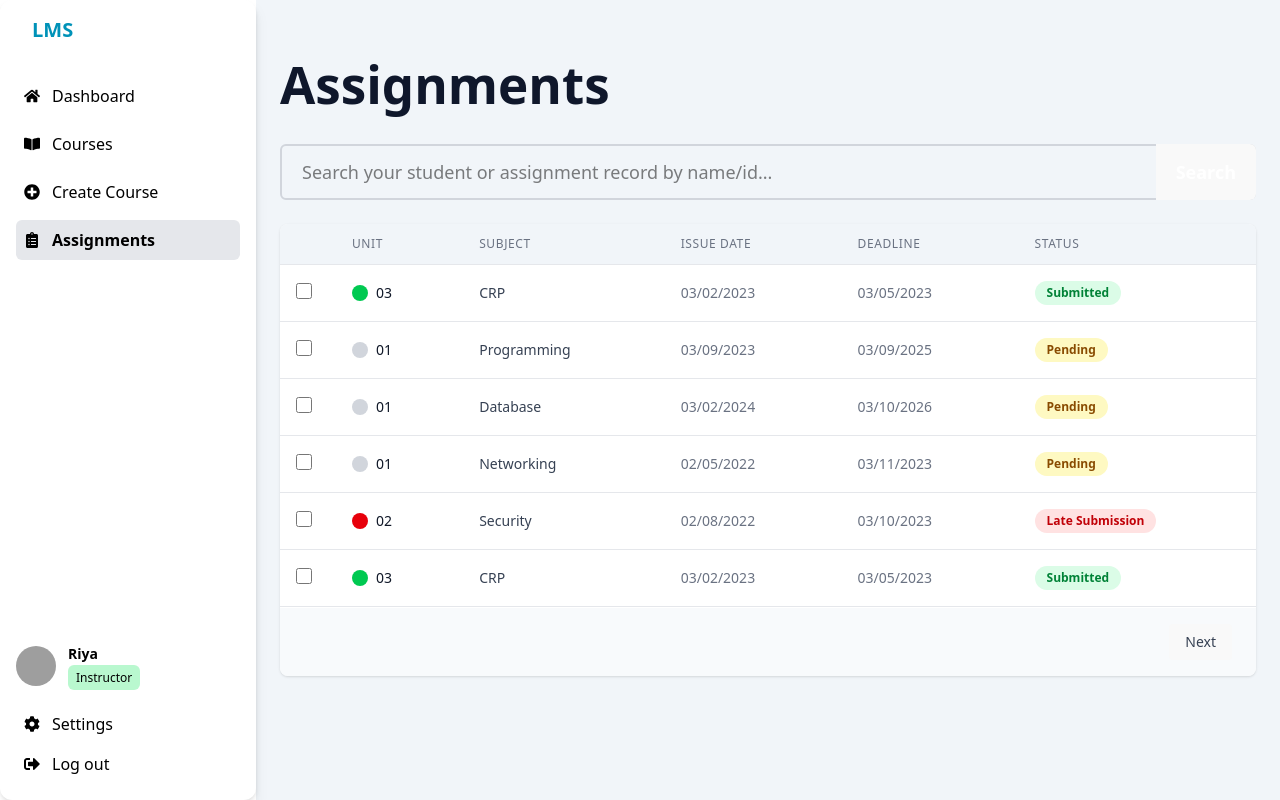
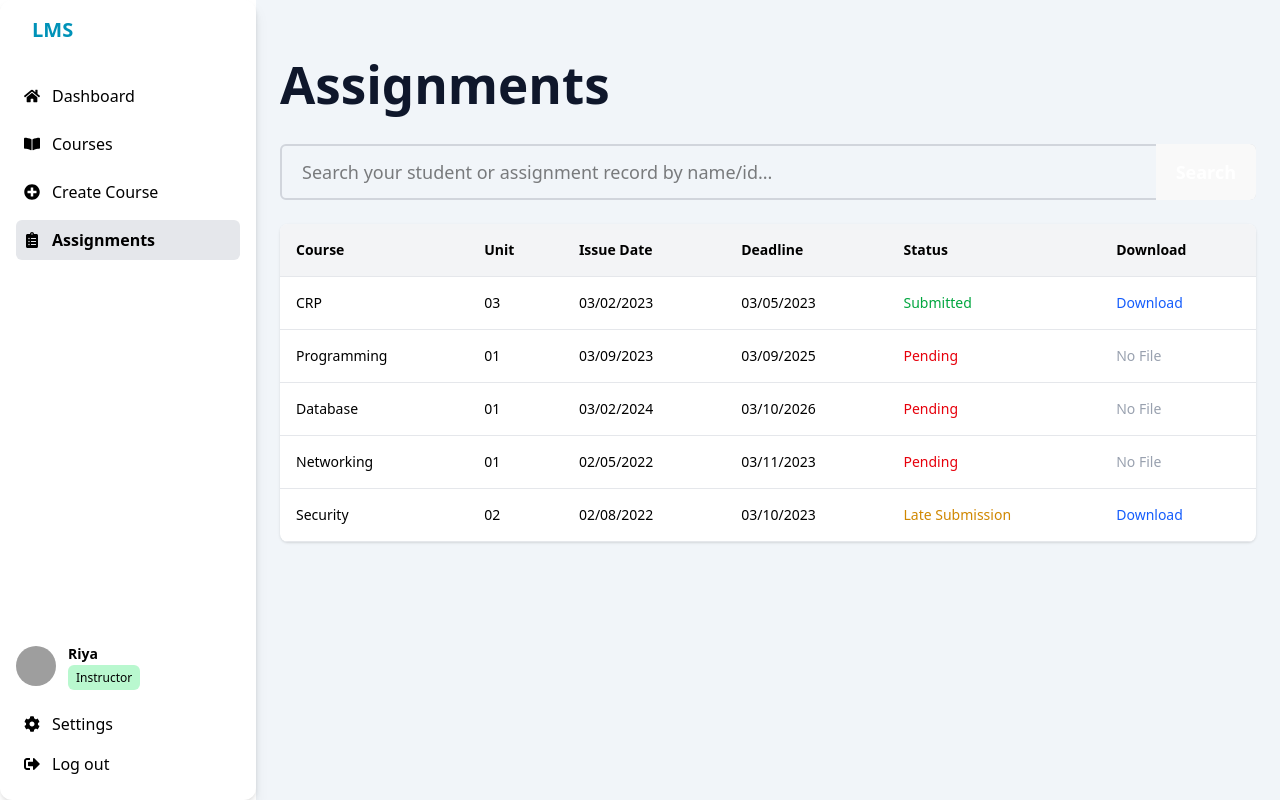
Before and after one commit to singh-aayush/Lms, a React (Vite) app: page /assignments in a window 1280 px wide. Built offline with nearby package versions, Linux system fonts and the light colour scheme; grey boxes are pictures that could not be loaded.

Commit message:
major changes in assignment and home page

```diff
--- a/src/Components/Instructor_assignment_component/assignmentPage.jsx
+++ b/src/Components/Instructor_assignment_component/assignmentPage.jsx
@@ -1,161 +1,59 @@
-// import { useState } from 'react';
-// import { FiDownload } from 'react-icons/fi';
-
-// function Assignment() {
-//   const [searchTerm, setSearchTerm] = useState('');
-
-//   const assignmentsData = [
-//     { studentName: 'Ashutosh', studentId: '155258', email: 'ashutosh@example.com', status: 'Submitted', file: '/files/assignment1.pdf' },
-//     { studentName: 'Navneet', studentId: '165482', email: 'navneet@example.com', status: 'Pending', file: '/files/assignment2.pdf' },
-//     { studentName: 'Brijesh', studentId: '245756', email: 'brijesh@example.com', status: 'Submitted', file: '/files/assignment3.pdf' },
-//     { studentName: 'Sanskar', studentId: '854625', email: 'sanskar@example.com', status: 'Late Submission', file: '/files/assignment4.pdf' },
-//     { studentName: 'Riya', studentId: '136428', email: 'riya@example.com', status: 'Pending', file: '/files/assignment5.pdf' },
-//   ];
-
-//   const filteredAssignments = assignmentsData.filter((assignment) =>
-//     assignment.studentName.toLowerCase().includes(searchTerm.toLowerCase()) ||
-//     assignment.studentId.includes(searchTerm) ||
-//     assignment.email.toLowerCase().includes(searchTerm.toLowerCase())
-//   );
-
-//   return (
-//     <div className="max-w-7xl mx-auto px-4 py-4 sm:px-6 lg:px-6 lg:py-16 sm:py-6 text-sm sm:text-sm md:text-base lg:text-base">
-//       {/* Heading */}
-//       <div className="flex items-center justify-between mb-6">
-//         <h1 className="text-base sm:text-lg md:text-xl lg:text-3xl font-bold text-slate-900">
-//           Assignments
-//         </h1>
-//       </div>
-
-//       {/* Search */}
-//       <div className="mb-6">
-//         <div className="relative w-full">
-//           <input
-//             type="text"
-//             placeholder="Search by name, ID, or email..."
-//             value={searchTerm}
-//             onChange={(e) => setSearchTerm(e.target.value)}
-//             className="w-full p-3 pr-24 border-2 border-gray-300 rounded-md text-black focus:outline-none text-sm sm:text-sm md:text-base"
-//           />
-//           <button className="absolute right-0 top-0 h-full bg-cyan-500 text-white px-5 font-semibold rounded-r-md cursor-pointer text-sm sm:text-sm md:text-base">
-//             Search
-//           </button>
-//         </div>
-//       </div>
-
-//       {/* Table on medium+ screens */}
-//       <div className="hidden md:block">
-//         <div className="overflow-x-auto bg-white rounded-lg shadow">
-//           <table className="min-w-full text-sm">
-//             <thead className="bg-gray-100 border-b border-gray-200">
-//               <tr>
-//                 <th className="text-left p-4">Student Name</th>
-//                 <th className="text-left p-4">Student ID</th>
-//                 <th className="text-left p-4">Email ID</th>
-//                 <th className="text-left p-4">Status</th>
-//                 <th className="text-left p-4">Download</th>
-//               </tr>
-//             </thead>
-//             <tbody>
-//               {filteredAssignments.map((assignment, index) => (
-//                 <tr key={index} className="border-b border-gray-200 hover:bg-gray-50 text-sm">
-//                   <td className="p-4">{assignment.studentName}</td>
-//                   <td className="p-4">{assignment.studentId}</td>
-//                   <td className="p-4">{assignment.email}</td>
-//                   <td className="p-4">
-//                     <span className={`font-medium ${
-//                       assignment.status === 'Submitted'
-//                         ? 'text-green-600'
-//                         : assignment.status === 'Pending'
-//                         ? 'text-yellow-600'
-//                         : 'text-red-600'
-//                     }`}>
-//                       {assignment.status}
-//                     </span>
-//                   </td>
-//                   <td className="p-4">
-//                     <a
-//                       href={assignment.file}
-//                       download
-//                       className="inline-flex items-center gap-1 bg-cyan-500 text-white px-2 py-1 rounded hover:bg-cyan-600 transition whitespace-nowrap"
-//                     >
-//                       <FiDownload className="w-4 h-4" />
-//                       Download
-//                     </a>
-//                   </td>
-//                 </tr>
-//               ))}
-//             </tbody>
-//           </table>
-//         </div>
-//       </div>
-
-//       {/* Card layout on small screens */}
-//       <div className="md:hidden space-y-4">
-//         {filteredAssignments.map((assignment, index) => (
-//           <div key={index} className="bg-white rounded-lg shadow p-4 space-y-2 text-sm">
-//             <div><strong>Student Name:</strong> {assignment.studentName}</div>
-//             <div><strong>Student ID:</strong> {assignment.studentId}</div>
-//             <div><strong>Email:</strong> {assignment.email}</div>
-//             <div>
-//               <strong>Status:</strong>{' '}
-//               <span className={`font-medium ${
-//                 assignment.status === 'Submitted'
-//                   ? 'text-green-600'
-//                   : assignment.status === 'Pending'
-//                   ? 'text-yellow-600'
-//                   : 'text-red-600'
-//               }`}>
-//                 {assignment.status}
-//               </span>
-//             </div>
-//             <div>
-//               <a
-//                 href={assignment.file}
-//                 download
-//                 className="inline-flex items-center gap-1 bg-blue-500 text-white px-3 py-1 rounded hover:bg-blue-600 transition text-sm"
-//               >
-//                 <FiDownload className="w-4 h-4" />
-//                 Download
-//               </a>
-//             </div>
-//           </div>
-//         ))}
-//       </div>
-//     </div>
-//   );
-// }
-
-// export default Assignment;
-
-
 import { useState } from 'react';
-import AssignmentTable from '../Instructor_assignment_component/assignmentTable';
 import SearchBar from '../Instructor_assignment_component/searchBar';
 
 function Home() {
   const [searchTerm, setSearchTerm] = useState('');
 
   const assignmentsData = [
-    { unit: '03', subject: 'CRP', issuesDate: '03/02/2023', deadline: '03/05/2023', status: 'Submitted' },
-    { unit: '01', subject: 'Programming', issuesDate: '03/09/2023', deadline: '03/09/2025', status: 'Pending' },
-    { unit: '01', subject: 'Database', issuesDate: '03/02/2024', deadline: '03/10/2026', status: 'Pending' },
-    { unit: '01', subject: 'Networking', issuesDate: '02/05/2022', deadline: '03/11/2023', status: 'Pending' },
-    { unit: '02', subject: 'Security', issuesDate: '02/08/2022', deadline: '03/10/2023', status: 'Late Submission' },
-    { unit: '03', subject: 'CRP', issuesDate: '03/02/2023', deadline: '03/05/2023', status: 'Submitted' },
-    { unit: '01', subject: 'Programming', issuesDate: '03/09/2023', deadline: '03/09/2025', status: 'Pending' },
-    { unit: '01', subject: 'Database', issuesDate: '03/02/2024', deadline: '03/10/2026', status: 'Pending' },
-    { unit: '01', subject: 'Networking', issuesDate: '02/05/2022', deadline: '03/11/2023', status: 'Pending' },
-    { unit: '02', subject: 'Security', issuesDate: '02/08/2022', deadline: '03/10/2023', status: 'Late Submission' },
+    {
+      course: 'CRP',
+      unit: '03',
+      issuesDate: '03/02/2023',
+      deadline: '03/05/2023',
+      status: 'Submitted',
+      file: '/files/crp-unit3.pdf',
+    },
+    {
+      course: 'Programming',
+      unit: '01',
+      issuesDate: '03/09/2023',
+      deadline: '03/09/2025',
+      status: 'Pending',
+      file: null,
+    },
+    {
+      course: 'Database',
+      unit: '01',
+      issuesDate: '03/02/2024',
+      deadline: '03/10/2026',
+      status: 'Pending',
+      file: null,
+    },
+    {
+      course: 'Networking',
+      unit: '01',
+      issuesDate: '02/05/2022',
+      deadline: '03/11/2023',
+      status: 'Pending',
+      file: null,
+    },
+    {
+      course: 'Security',
+      unit: '02',
+      issuesDate: '02/08/2022',
+      deadline: '03/10/2023',
+      status: 'Late Submission',
+      file: '/files/security-unit2-late.pdf',
+    },
   ];
 
   const filteredAssignments = assignmentsData.filter(assignment =>
-    assignment.subject.toLowerCase().includes(searchTerm.toLowerCase()) ||
+    assignment.course.toLowerCase().includes(searchTerm.toLowerCase()) ||
     assignment.unit.toLowerCase().includes(searchTerm.toLowerCase())
   );
 
   return (
-    <div className="max-w-7xl mx-auto px-0 px-4 lg:px-6 py-4 lg:py-12">
+    <div className="max-w-7xl mx-auto px-4 lg:px-6 py-4 lg:py-12">
       {/* Heading */}
       <div className="flex items-center justify-between mb-8 mt-2">
         <h1 className="text-lg sm:text-xl md:text-2xl lg:text-3xl font-bold text-slate-900">
@@ -163,9 +61,93 @@ function Home() {
         </h1>
       </div>
 
-      {/* Search and Table */}
+      {/* Search Bar */}
       <SearchBar searchTerm={searchTerm} setSearchTerm={setSearchTerm} />
-      <AssignmentTable assignments={filteredAssignments} />
+
+      {/* Table view for tablet/desktop */}
+      <div className="hidden sm:block">
+        <div className="overflow-x-auto bg-white rounded-lg shadow mt-4">
+          <table className="min-w-full text-sm">
+            <thead className="bg-gray-100 border-b border-gray-200">
+              <tr>
+                <th className="text-left p-4">Course</th>
+                <th className="text-left p-4">Unit</th>
+                <th className="text-left p-4">Issue Date</th>
+                <th className="text-left p-4">Deadline</th>
+                <th className="text-left p-4">Status</th>
+                <th className="text-left p-4">Download</th>
+              </tr>
+            </thead>
+            <tbody>
+              {filteredAssignments.map((assignment, index) => (
+                <tr key={index} className="border-b border-gray-200 hover:bg-gray-50">
+                  <td className="p-4">{assignment.course}</td>
+                  <td className="p-4">{assignment.unit}</td>
+                  <td className="p-4">{assignment.issuesDate}</td>
+                  <td className="p-4">{assignment.deadline}</td>
+                  <td className="p-4">
+                    <span className={`font-medium ${
+                      assignment.status === 'Submitted' ? 'text-green-600'
+                      : assignment.status === 'Late Submission' ? 'text-yellow-600'
+                      : 'text-red-600'
+                    }`}>
+                      {assignment.status}
+                    </span>
+                  </td>
+                  <td className="p-4">
+                    {assignment.file ? (
+                      <a
+                        href={assignment.file}
+                        download
+                        className="text-blue-600 hover:underline font-medium"
+                      >
+                        Download
+                      </a>
+                    ) : (
+                      <span className="text-gray-400">No File</span>
+                    )}
+                  </td>
+                </tr>
+              ))}
+            </tbody>
+          </table>
+        </div>
+      </div>
+
+      {/* Card view for mobile */}
+      <div className="sm:hidden mt-4 space-y-4">
+        {filteredAssignments.map((assignment, index) => (
+          <div key={index} className="bg-white shadow rounded-lg p-4">
+            <p><span className="font-semibold">Course:</span> {assignment.course}</p>
+            <p><span className="font-semibold">Unit:</span> {assignment.unit}</p>
+            <p><span className="font-semibold">Issue Date:</span> {assignment.issuesDate}</p>
+            <p><span className="font-semibold">Deadline:</span> {assignment.deadline}</p>
+            <p>
+              <span className="font-semibold">Status:</span>{' '}
+              <span className={`font-medium ${
+                assignment.status === 'Submitted' ? 'text-green-600'
+                : assignment.status === 'Late Submission' ? 'text-yellow-600'
+                : 'text-red-600'
+              }`}>
+                {assignment.status}
+              </span>
+            </p>
+            <p className="mt-2">
+              {assignment.file ? (
+                <a
+                  href={assignment.file}
+                  download
+                  className="inline-block text-blue-600 font-medium hover:underline"
+                >
+                  Download
+                </a>
+              ) : (
+                <span className="text-gray-400">No File</span>
+              )}
+            </p>
+          </div>
+        ))}
+      </div>
     </div>
   );
 }
--- a/src/Components/Instructor_home_component/home.jsx
+++ b/src/Components/Instructor_home_component/home.jsx
@@ -1,74 +1,53 @@
-// import { useState } from 'react';
-// import AssignmentTable from '../Instructor_assignment_component/assignmentTable';
-// import SearchBar from '../Instructor_assignment_component/searchBar';
-
-// function Home() {
-//   const [searchTerm, setSearchTerm] = useState('');
-
-//   const assignmentsData = [
-//     { unit: '03', subject: 'CRP', issuesDate: '03/02/2023', deadline: '03/05/2023', status: 'Submitted' },
-//     { unit: '01', subject: 'Programming', issuesDate: '03/09/2023', deadline: '03/09/2025', status: 'Pending' },
-//     { unit: '01', subject: 'Database', issuesDate: '03/02/2024', deadline: '03/10/2026', status: 'Pending' },
-//     { unit: '01', subject: 'Networking', issuesDate: '02/05/2022', deadline: '03/11/2023', status: 'Pending' },
-//     { unit: '02', subject: 'Security', issuesDate: '02/08/2022', deadline: '03/10/2023', status: 'Late Submission' },
-//     { unit: '03', subject: 'CRP', issuesDate: '03/02/2023', deadline: '03/05/2023', status: 'Submitted' },
-//     { unit: '01', subject: 'Programming', issuesDate: '03/09/2023', deadline: '03/09/2025', status: 'Pending' },
-//     { unit: '01', subject: 'Database', issuesDate: '03/02/2024', deadline: '03/10/2026', status: 'Pending' },
-//     { unit: '01', subject: 'Networking', issuesDate: '02/05/2022', deadline: '03/11/2023', status: 'Pending' },
-//     { unit: '02', subject: 'Security', issuesDate: '02/08/2022', deadline: '03/10/2023', status: 'Late Submission' },
-//   ];
-
-//   const filteredAssignments = assignmentsData.filter(assignment =>
-//     assignment.subject.toLowerCase().includes(searchTerm.toLowerCase()) ||
-//     assignment.unit.toLowerCase().includes(searchTerm.toLowerCase())
-//   );
-
-//   return (
-//     <div className="max-w-7xl mx-auto px-0 px-4 lg:px-6 py-4 lg:py-12">
-//       {/* Heading */}
-//       <div className="flex items-center justify-between mb-8 mt-2">
-//         <h1 className="text-lg sm:text-xl md:text-2xl lg:text-3xl font-bold text-slate-900">
-//           Dashboard
-//         </h1>
-//       </div>
-
-//       {/* Search and Table */}
-//       <SearchBar searchTerm={searchTerm} setSearchTerm={setSearchTerm} />
-//       <AssignmentTable assignments={filteredAssignments} />
-//     </div>
-//   );
-// }
-
-// export default Home;
-
-
 import { useState } from 'react';
-import { FiDownload } from 'react-icons/fi';
 
 function Assignment() {
   const [searchTerm, setSearchTerm] = useState('');
+  const [selectedCourse, setSelectedCourse] = useState('All');
 
   const assignmentsData = [
-    { studentName: 'Ashutosh', studentId: '155258', email: 'ashutosh@example.com', status: 'Active', file: '/files/assignment1.pdf' },
-    { studentName: 'Navneet', studentId: '165482', email: 'navneet@example.com', status: 'Active', file: '/files/assignment2.pdf' },
-    { studentName: 'Brijesh', studentId: '245756', email: 'brijesh@example.com', status: 'InActive', file: '/files/assignment3.pdf' },
-    { studentName: 'Sanskar', studentId: '854625', email: 'sanskar@example.com', status: 'Active', file: '/files/assignment4.pdf' },
-    { studentName: 'Riya', studentId: '136428', email: 'riya@example.com', status: 'InActive', file: '/files/assignment5.pdf' },
+    { studentName: 'Ashutosh', studentId: '155258', email: 'ashutosh@example.com', status: 'Active', course: 'React JS' },
+    { studentName: 'Navneet', studentId: '165482', email: 'navneet@example.com', status: 'Active', course: 'Node JS' },
+    { studentName: 'Brijesh', studentId: '245756', email: 'brijesh@example.com', status: 'InActive', course: 'MongoDB' },
+    { studentName: 'Sanskar', studentId: '854625', email: 'sanskar@example.com', status: 'Active', course: 'React JS' },
+    { studentName: 'Riya', studentId: '136428', email: 'riya@example.com', status: 'InActive', course: 'Node JS' },
   ];
 
-  const filteredAssignments = assignmentsData.filter((assignment) =>
-    assignment.studentName.toLowerCase().includes(searchTerm.toLowerCase()) ||
-    assignment.studentId.includes(searchTerm) ||
-    assignment.email.toLowerCase().includes(searchTerm.toLowerCase())
-  );
+  const uniqueCourses = ['All', ...new Set(assignmentsData.map(a => a.course))];
+
+  const filteredAssignments = assignmentsData.filter((assignment) => {
+    const matchesSearch = assignment.studentName.toLowerCase().includes(searchTerm.toLowerCase()) ||
+                          assignment.studentId.includes(searchTerm) ||
+                          assignment.email.toLowerCase().includes(searchTerm.toLowerCase());
+
+    const matchesCourse = selectedCourse === 'All' || assignment.course === selectedCourse;
+
+    return matchesSearch && matchesCourse;
+  });
 
   return (
     <div className="max-w-7xl mx-auto px-4 py-4 sm:px-6 lg:px-6 lg:py-16 sm:py-6 text-sm sm:text-sm md:text-base lg:text-base">
+
       {/* Heading */}
       <div className="flex items-center justify-between mb-6">
         <h1 className="text-base sm:text-lg md:text-xl lg:text-3xl font-bold text-slate-900">
           Dashboard
         </h1>
+      </div>
+
+      {/* Course Filter */}
+      <div className="mb-4">
+        <label className="block mb-1 font-medium">Filter by Course</label>
+        <select
+          value={selectedCourse}
+          onChange={(e) => setSelectedCourse(e.target.value)}
+          className="w-full p-2 border-2 border-gray-300 rounded-md text-black focus:outline-none"
+        >
+          {uniqueCourses.map((course, index) => (
+            <option key={index} value={course}>
+              {course}
+            </option>
+          ))}
+        </select>
       </div>
 
       {/* Search */}
@@ -81,13 +60,10 @@ function Assignment() {
             onChange={(e) => setSearchTerm(e.target.value)}
             className="w-full p-3 pr-24 border-2 border-gray-300 rounded-md text-black focus:outline-none text-sm sm:text-sm md:text-base"
           />
-          <button className="absolute right-0 top-0 h-full bg-[#49BBBD] text-white px-5 font-semibold rounded-r-md cursor-pointer text-sm sm:text-sm md:text-base">
-            Search
-          </button>
         </div>
       </div>
 
-      {/* Table on medium+ screens */}
+      {/* Table for medium+ screens */}
       <div className="hidden md:block">
         <div className="overflow-x-auto bg-white rounded-lg shadow">
           <table className="min-w-full text-sm">
@@ -96,8 +72,8 @@ function Assignment() {
                 <th className="text-left p-4">Student Name</th>
                 <th className="text-left p-4">Student ID</th>
                 <th className="text-left p-4">Email ID</th>
+                <th className="text-left p-4">Course</th>
                 <th className="text-left p-4">Status</th>
-                <th className="text-left p-4">Download</th>
               </tr>
             </thead>
             <tbody>
@@ -106,24 +82,13 @@ function Assignment() {
                   <td className="p-4">{assignment.studentName}</td>
                   <td className="p-4">{assignment.studentId}</td>
                   <td className="p-4">{assignment.email}</td>
+                  <td className="p-4">{assignment.course}</td>
                   <td className="p-4">
                     <span className={`font-medium ${
-                      assignment.status === 'Active'
-                        ? 'text-green-600'
-                        : 'text-red-600'
+                      assignment.status === 'Active' ? 'text-green-600' : 'text-red-600'
                     }`}>
                       {assignment.status}
                     </span>
-                  </td>
-                  <td className="p-4">
-                    <a
-                      href={assignment.file}
-                      download
-                      className="inline-flex items-center gap-1 bg-[#49BBBD] text-white px-2 py-1 rounded hover:bg-[#49BBBD] transition whitespace-nowrap"
-                    >
-                      <FiDownload className="w-4 h-4" />
-                      Download
-                    </a>
                   </td>
                 </tr>
               ))}
@@ -132,34 +97,21 @@ function Assignment() {
         </div>
       </div>
 
-      {/* Card layout on small screens */}
+      {/* Card layout for small screens */}
       <div className="md:hidden space-y-4">
         {filteredAssignments.map((assignment, index) => (
           <div key={index} className="bg-white rounded-lg shadow p-4 space-y-2 text-sm">
             <div><strong>Student Name:</strong> {assignment.studentName}</div>
             <div><strong>Student ID:</strong> {assignment.studentId}</div>
             <div><strong>Email:</strong> {assignment.email}</div>
+            <div><strong>Course:</strong> {assignment.course}</div>
             <div>
               <strong>Status:</strong>{' '}
               <span className={`font-medium ${
-                assignment.status === 'Submitted'
-                  ? 'text-green-600'
-                  : assignment.status === 'Pending'
-                  ? 'text-yellow-600'
-                  : 'text-red-600'
+                assignment.status === 'Active' ? 'text-green-600' : 'text-red-600'
               }`}>
                 {assignment.status}
               </span>
-            </div>
-            <div>
-              <a
-                href={assignment.file}
-                download
-                className="inline-flex items-center gap-1 bg-blue-500 text-white px-3 py-1 rounded hover:bg-blue-600 transition text-sm"
-              >
-                <FiDownload className="w-4 h-4" />
-                Download
-              </a>
             </div>
           </div>
         ))}
```
